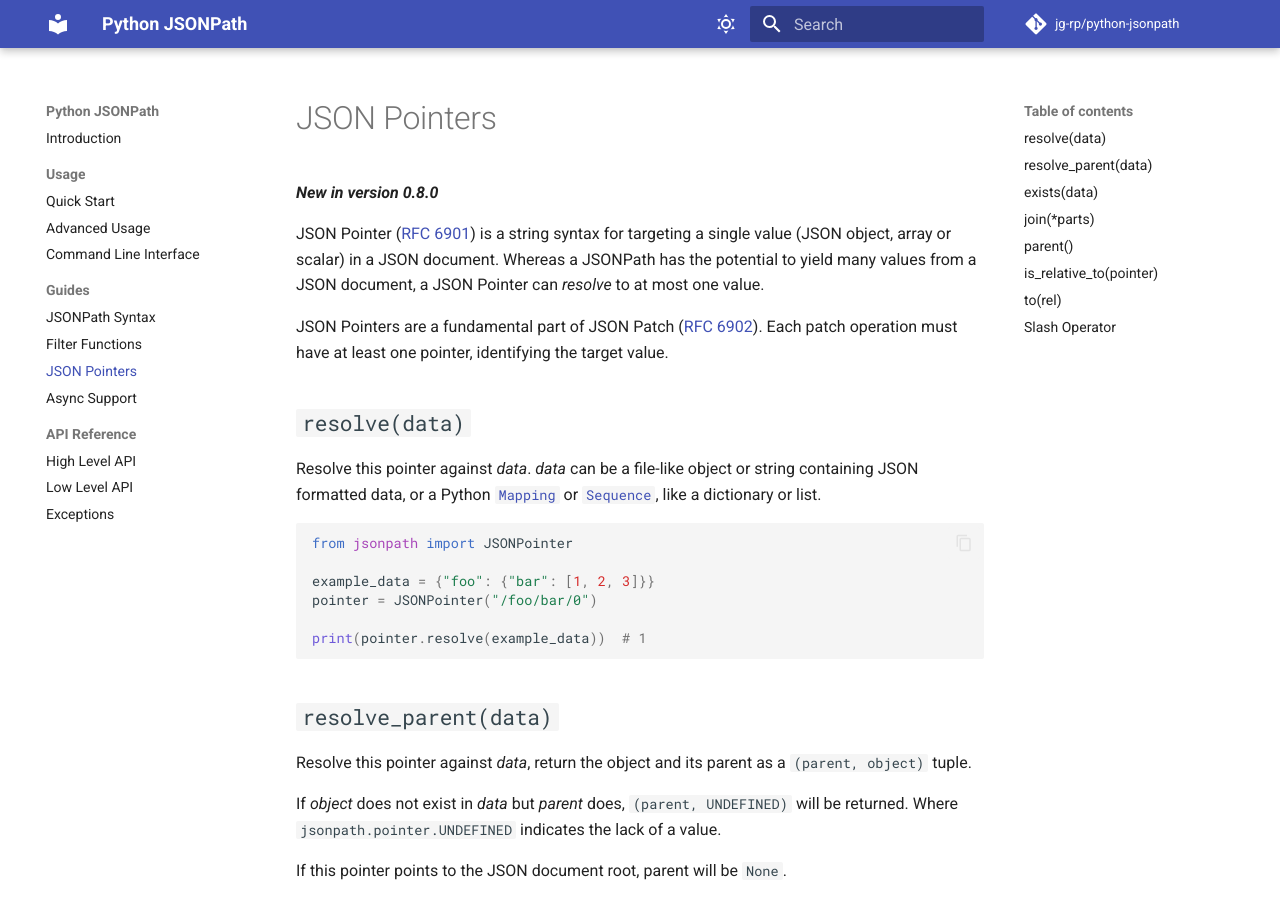
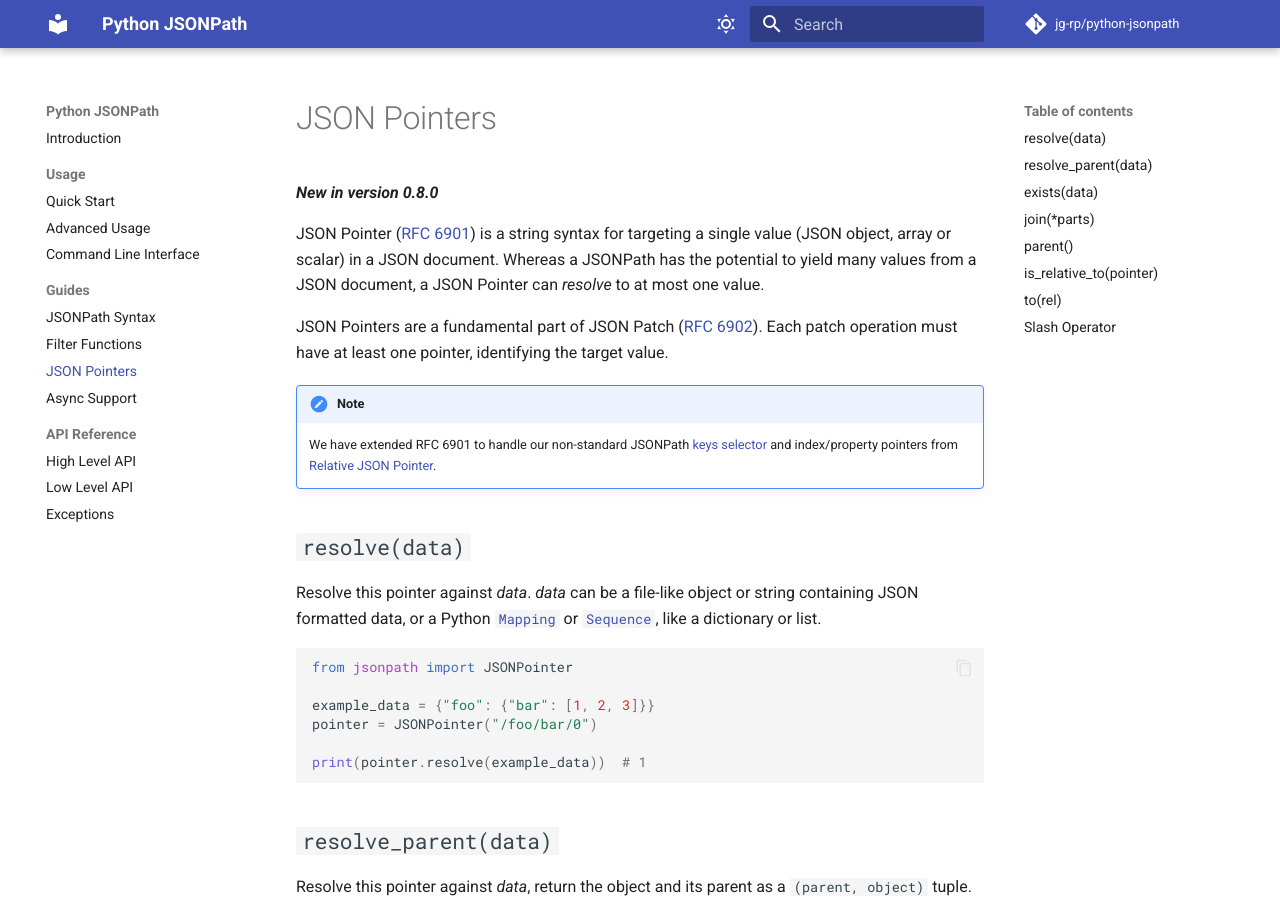
Before and after one commit to jg-rp/python-jsonpath, an MkDocs documentation site: the page built from docs/pointers.md, in a window 1280 px wide and 900 px high. Built offline with MkDocs 1.6.1 and Material for MkDocs 9.7.7, drawn with Linux system fonts in a browser that asks for light colours; comment, search, counter and statistics services are not loaded.

Commit message:
docs: note about JSON Pointer extensions

```diff
--- a/docs/pointers.md
+++ b/docs/pointers.md
@@ -5,6 +5,9 @@
 JSON Pointer ([RFC 6901](https://datatracker.ietf.org/doc/html/rfc6901)) is a string syntax for targeting a single value (JSON object, array or scalar) in a JSON document. Whereas a JSONPath has the potential to yield many values from a JSON document, a JSON Pointer can _resolve_ to at most one value.
 
 JSON Pointers are a fundamental part of JSON Patch ([RFC 6902](https://datatracker.ietf.org/doc/html/rfc6902)). Each patch operation must have at least one pointer, identifying the target value.
+
+!!! note
+    We have extended RFC 6901 to handle our non-standard JSONPath [keys selector](syntax.md#keys-or) and index/property pointers from [Relative JSON Pointer](#torel).
 
 ## `resolve(data)`
 
```
Also changed, not shown: docs/index.md (+1 -1 lines).
